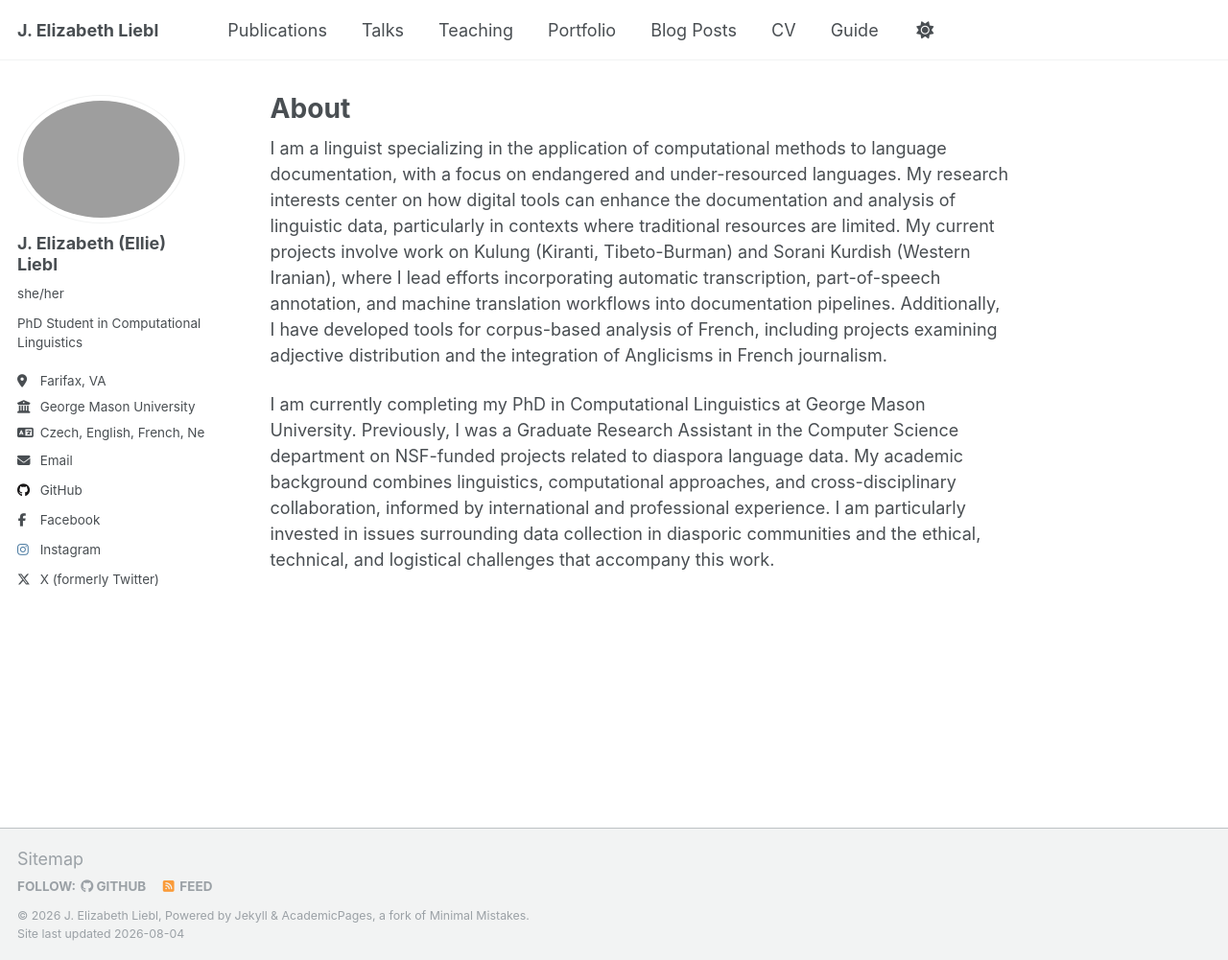
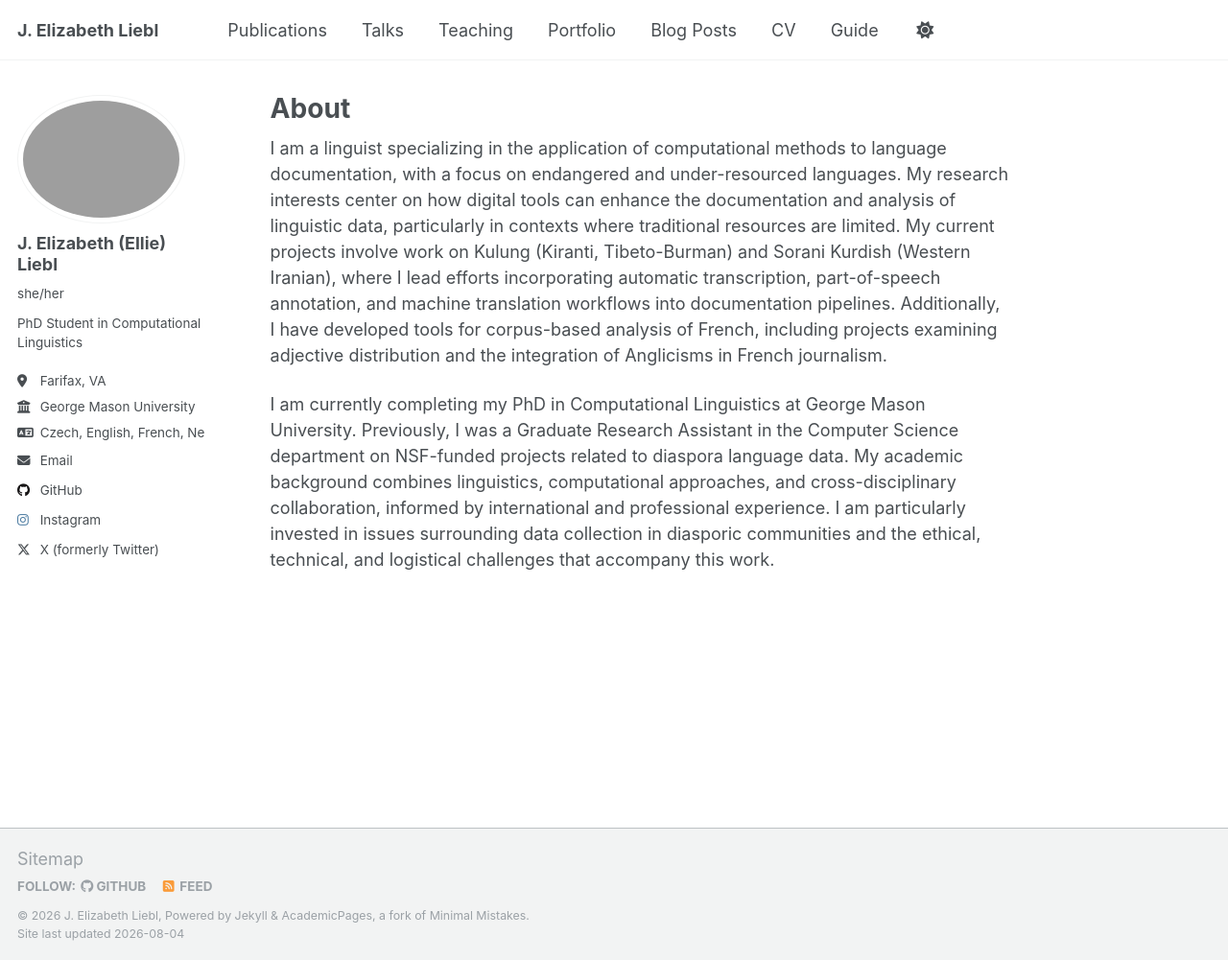
Before and after one commit to ellie-liebl/ellie-liebl.github.io, a Jekyll site: the page built from _pages/about.md, in a window 1280 px wide and 1001 px high. Shown: the whole window at 96% size. Built offline with Jekyll 4.4.1, drawn with Linux system fonts in a browser that asks for light colours.

Commit message:
remove fb bc its set to private anyways

```diff
--- a/_config.yml
+++ b/_config.yml
@@ -53,7 +53,7 @@ author:
 
   # Social media
   bluesky          : # "bsky.app" # Replace this with you Bluesky username
-  facebook         : "arsenicpixie" # Username
+  facebook         : # "arsenicpixie" # Username
   flickr           : # Username
   foursquare       : # Username
   goodreads        : # Username
```
